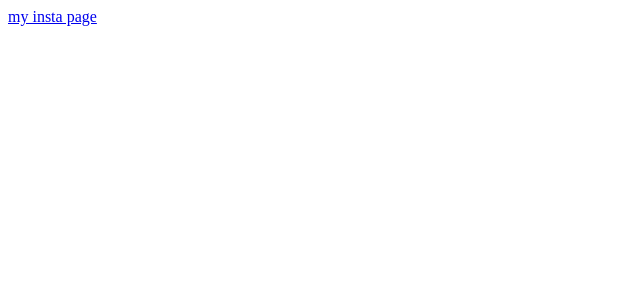
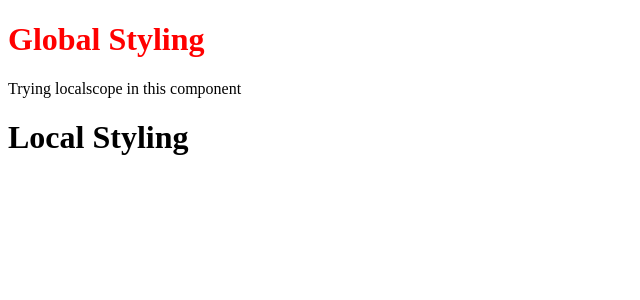
Before and after one commit to daksh1821/Vue-project, a Vue app in the folder vue-project/: page / in a window 1280 px wide. Shown: the top 300 px of the page, without its empty margins (0-640 px from the left). Built offline with nearby package versions, Linux system fonts and the light colour scheme.

Commit message:
style done

```diff
--- a/vue-project/src/App.vue
+++ b/vue-project/src/App.vue
@@ -1,13 +1,9 @@
 <script setup>
-import Homepage from './components/Homepage.vue'
+import GlobalStyles from './components/GlobalStyles.vue'
+import LocalStyles from './components/LocalStyles.vue'
 </script>
 
 <template>
-  <Homepage/>
+<GlobalStyles/>
+<LocalStyles/>
 </template>
-
-<style scoped>
-  h1{
-    color: coral;
-  }
-</style>
--- /dev/null
+++ b/vue-project/src/components/GlobalStyles.vue
@@ -0,0 +1,9 @@
+<template>
+  <h1 class="text-red">Global Styling</h1>
+  <p class="local">Trying localscope in this component</p>
+</template>
+<style scoped>
+.text-red {
+  color: red;
+}
+</style>
--- a/vue-project/src/components/Homepage.vue
+++ /dev/null
@@ -1,6 +0,0 @@
-<script setup>
-const my_instagram = "https://www.instagram.com/daksh_j28/";
-</script>
-<template>
-  <a :href="my_instagram"> my insta page</a>
-</template>
--- /dev/null
+++ b/vue-project/src/components/LocalStyles.vue
@@ -0,0 +1,3 @@
+<template>
+  <h1 class="text-red"> Local Styling</h1>
+</template>
```
Also changed, not shown: vue-project/src/components/CombinedStyles.vue (added), vue-project/src/components/ModuleStyles.vue (added).
